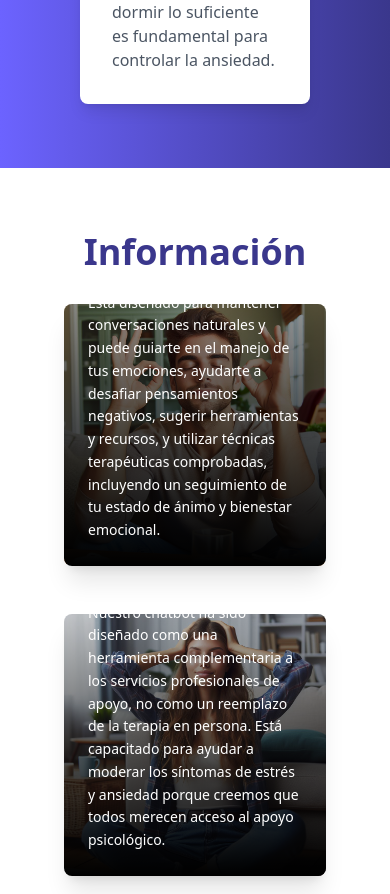
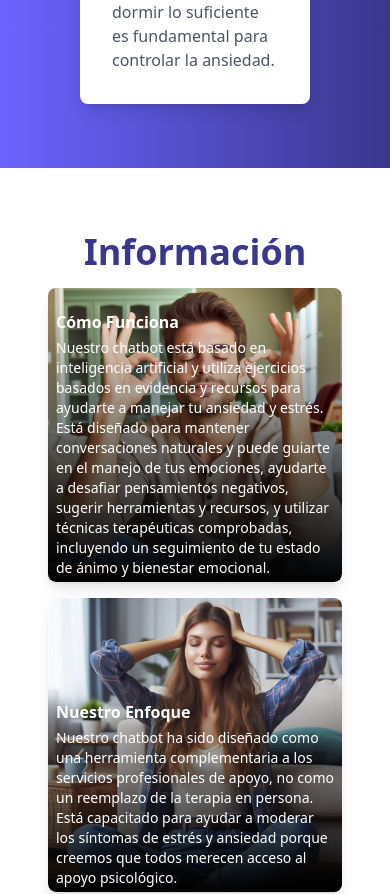
Before and after one commit to NeuronaBens/AI-Chatbot, a Next.js app: page / in a window 390 px wide. Shown: the part 3024-3918 px from the top of the page. Built offline with nearby package versions, Linux system fonts and the light colour scheme.

Commit message:
fix: responsive landing

```diff
--- a/app/page.js
+++ b/app/page.js
@@ -84,12 +84,12 @@ export default function Home() {
       {/* Information section */}
       <section
         id="informacion"
-        className="w-full h-full bg-cover container mx-auto px-16 py-16 bg-white"
+        className="w-full h-full bg-cover container px-12 md:px-16 py-16 bg-white"
       >
-        <h2 className="mb-8 text-4xl font-bold mb-12 text-center text-[#3A378C]">
+        <h2 className="mb-4 md:mb-8 text-4xl font-bold mb-12 text-center text-[#3A378C]">
           <a href="#top">Información</a>
         </h2>
-        <div className="grid grid-cols-1 md:grid-cols-2 gap-12">
+        <div className="grid grid-cols-1 md:grid-cols-2 gap-4 md:gap-12">
           <InformationCard
             image="/Man-feeling-calm.jpg"
             title="Cómo Funciona"
--- a/components/general/information-card.js
+++ b/components/general/information-card.js
@@ -1,9 +1,9 @@
-// components/information-card.jsx
 import React from "react";
 import Image from "next/image";
 
-const InformationCard = ({ image, title, description }) => (
-  <div className="relative rounded-lg shadow-xl overflow-hidden">
+const InformationCard = ({ image, title, description }) => {
+  return (
+    <div className="rounded-lg shadow-lg overflow-hidden relative">
       <Image
         src={image}
         alt={title}
@@ -11,15 +11,16 @@ const InformationCard = ({ image, title, description }) => (
         height={400}
         className="w-full h-auto"
       />
-    <div className="absolute bottom-0 left-0 right-0 p-6 bg-gradient-to-t from-black to-transparent">
-      <h3 className="text-xl md:text-2xl font-semibold mb-2 text-white">
+      <div className="absolute inset-0 flex items-end">
+        <div className="py-1 px-2 md:p-6 rounded-lg text-white md:w-full bg-gradient-to-t from-black to-transparent">
+          <h3 className="text-base md:text-xl font-semibold mb-1 md:mb-2">
             {title}
           </h3>
-      <p className="text-sm md:text-base text-white leading-relaxed">
-        {description}
-      </p>
+          <p className="text-sm md:text-base">{description}</p>
+        </div>
       </div>
     </div>
   );
+};
 
 export default InformationCard;
```
Lines whose indentation alone changed are shown as unchanged.
